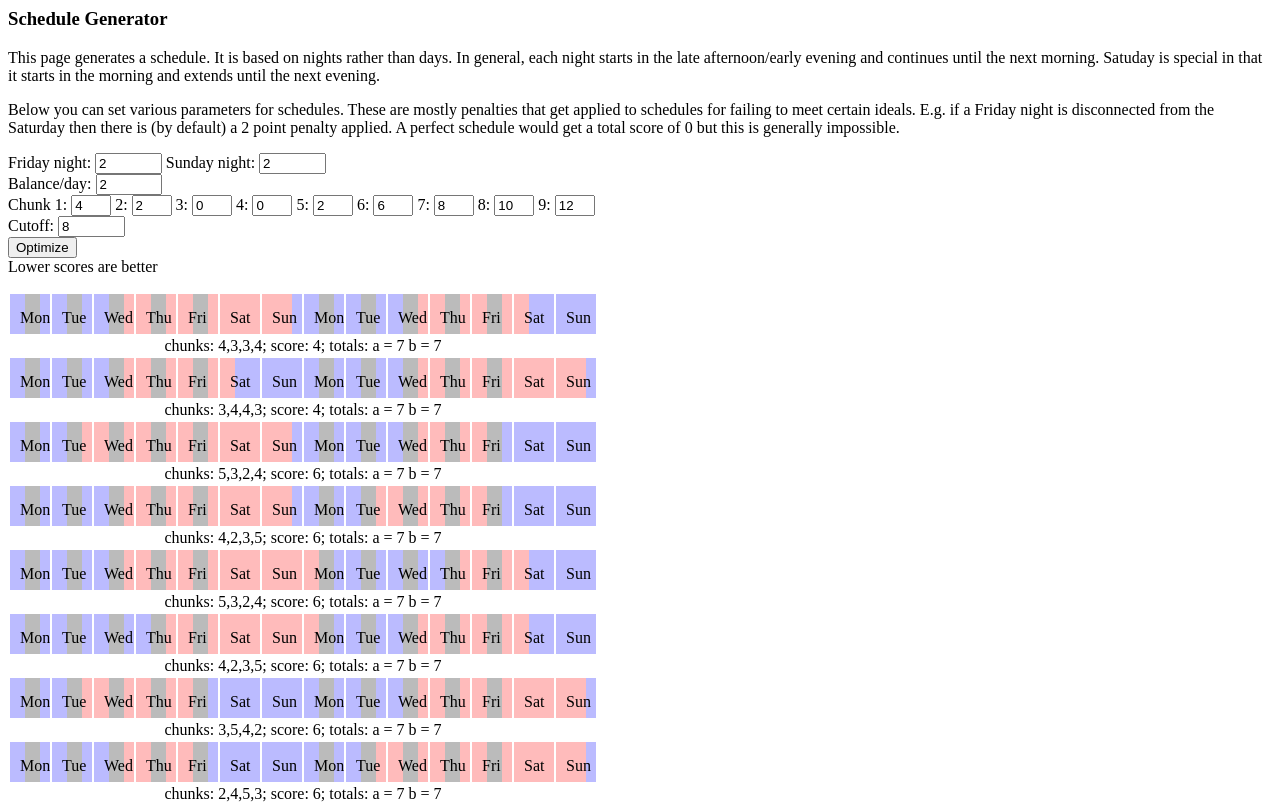
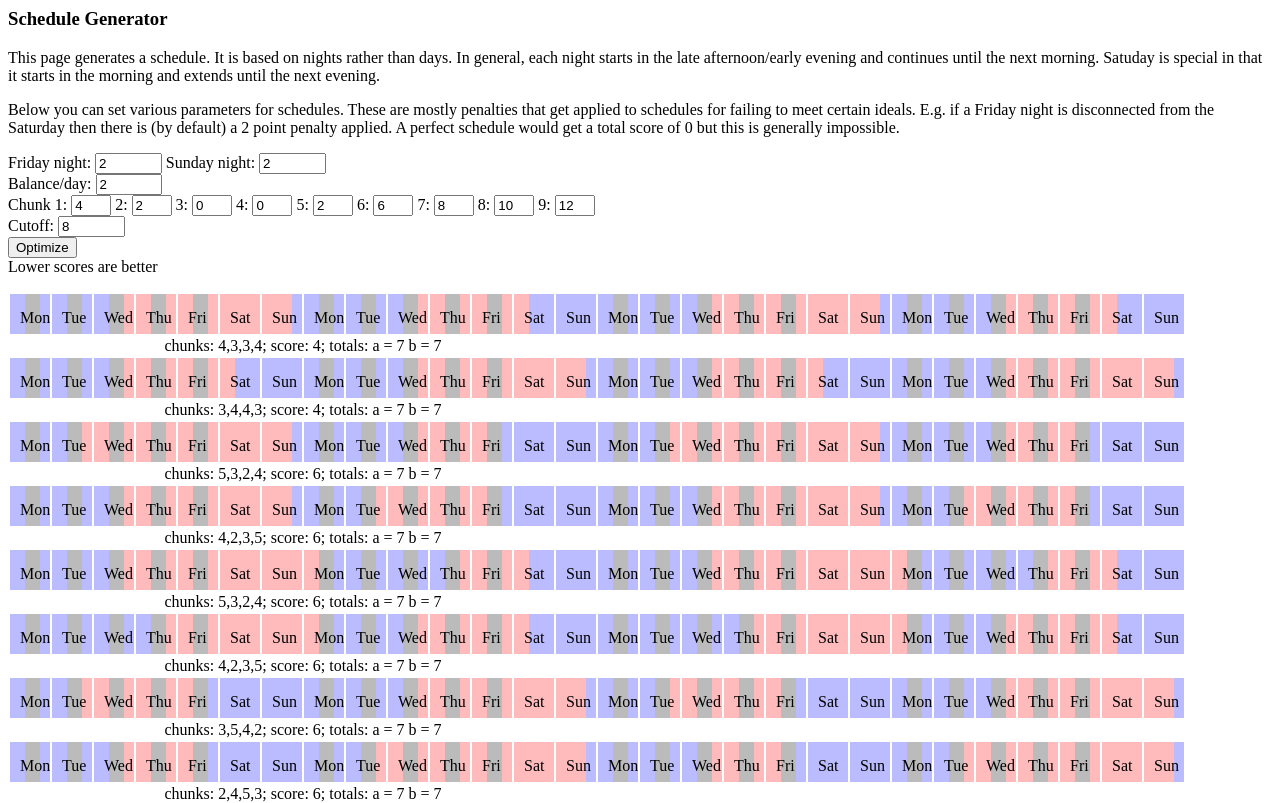
Before and after one commit to pjbayg/pjbayg.github.io, a plain HTML site: page index.html in a window 1280 px wide. Shown: the top 803 px of the page. Drawn offline with Linux system fonts and the light colour scheme.

Commit message:
Update index.html

```diff
--- a/index.html
+++ b/index.html
@@ -122,7 +122,7 @@ function sched_row(abstr) {
     }
 
     var lastcol = colors[abstr[abstr.length-1]];
-    for (var i=0;i<abstr.length;i++) {
+    for (var i=0;i<abstr.length*2;i++) {
     	var cell = document.createElement("td");
         var day = document.createTextNode(days[i%7]);
         var morn = document.createElement("span");
@@ -134,7 +134,7 @@ function sched_row(abstr) {
         if (i%7 == 6) {
         	mid.style.backgroundColor = lastcol;
         }
-        lastcol = colors[abstr[i]];
+        lastcol = colors[abstr[i%abstr.length]];
         if (i%7 == 5) {
         	mid.style.backgroundColor = lastcol;
         }
@@ -148,6 +148,7 @@ function sched_row(abstr) {
         night.style.width = "10px";
         night.style.height= "40px";
         night.style.display = "inline-block";
+        cell.style.whiteSpace = 'nowrap';
         cell.appendChild(morn);
         cell.appendChild(mid);
         cell.appendChild(night);
@@ -169,6 +170,7 @@ function sched_row(abstr) {
 }
 
 </script>
+
 <h3>Schedule Generator</h3>
 This page generates a schedule.  It is based on nights rather than days.
 In general, each night starts in the late afternoon/early evening and continues until the next morning.
```
